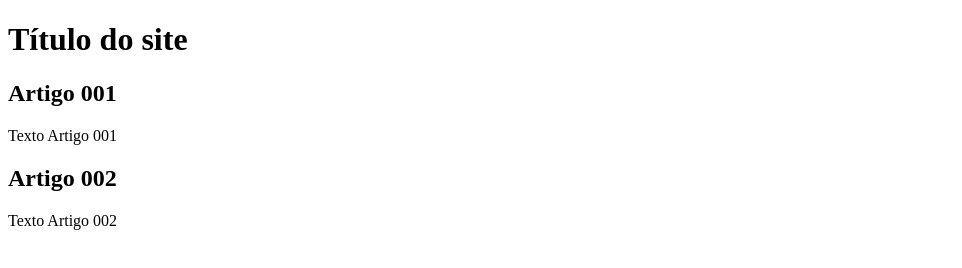
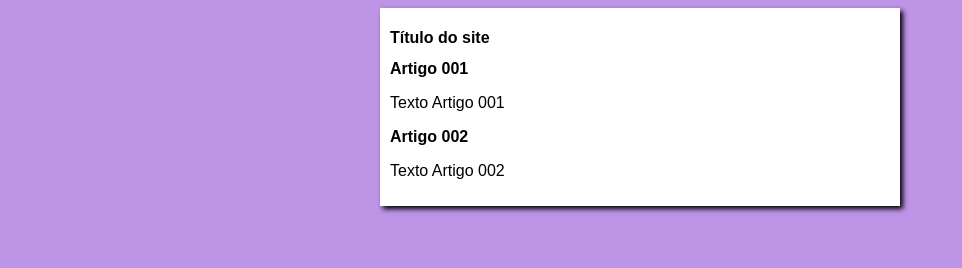
Before and after one commit to Daniel-ASG/projeto-site, a plain HTML site: page index.html in a window 1280 px wide. Shown: the whole page, without its empty margins (0-962 px from the left). Drawn offline with Linux system fonts and the light colour scheme.

Commit message:
iniciei o design

```diff
--- /dev/null
+++ b/estilos/styles.css
@@ -0,0 +1,16 @@
+* {
+    font-family: Arial, Helvetica, sans-serif;
+    font-size: 16px;
+}
+
+body {
+    background-color: rgb(190, 148, 230);
+}
+
+main {
+    background-color: white;
+    width: 500px;
+    margin: auto;
+    padding: 10px;
+    box-shadow: 3px 3px 5px black;
+}
--- a/index.html
+++ b/index.html
@@ -4,6 +4,7 @@
     <meta charset="UTF-8">
     <meta name="viewport" content="width=device-width, initial-scale=1.0">
     <title>Título do site</title>
+    <link rel="stylesheet" href="estilos/styles.css">
 </head>
 <body>
     <main>
```
